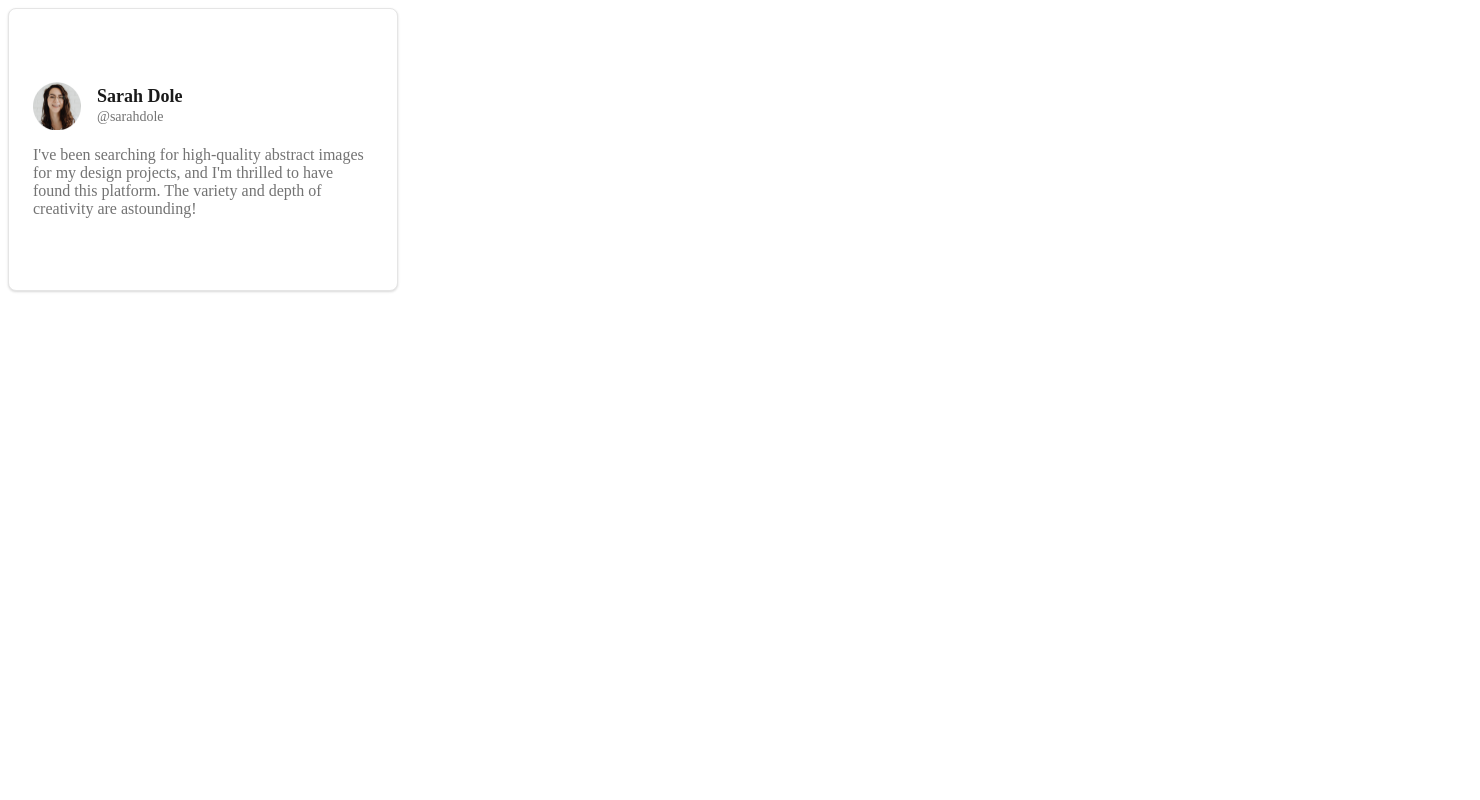
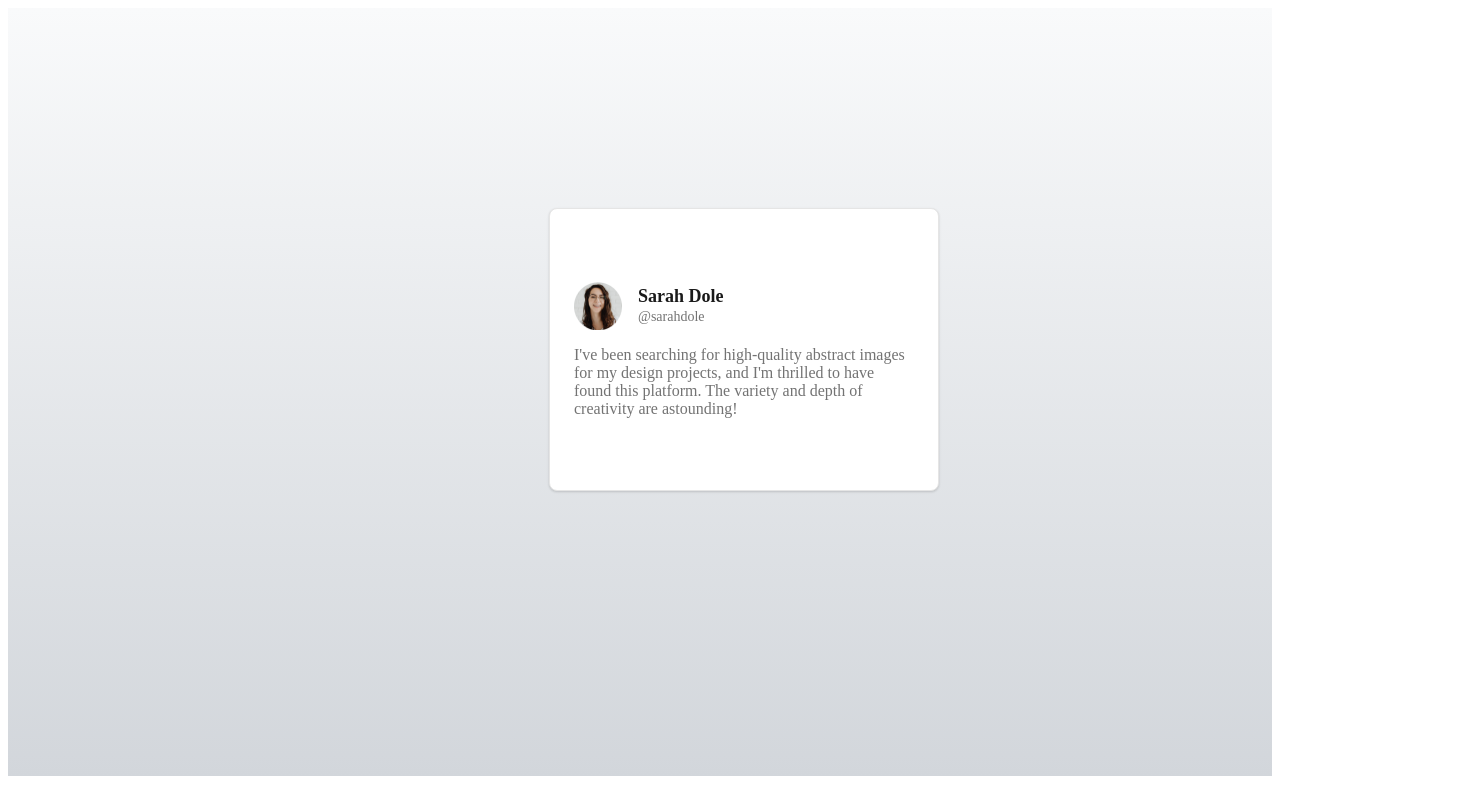
Before and after one commit to amandaguan-ag/marketing, a Next.js app: page / in a window 1280 px wide. Shown: the whole page, 1480 px wide, since content can reach past the window. Built offline with nearby package versions, Linux system fonts and the light colour scheme.

Commit message:
position in page center

```diff
--- a/src/pages/index.js
+++ b/src/pages/index.js
@@ -2,6 +2,8 @@ import Image from "next/image";
 
 export default function Home() {
   return (
+    <div className="page-container">
+      <div className="content-container">
         <div className="card">
           <div className="card-header">
             <div className="avatar">
@@ -21,9 +23,11 @@ export default function Home() {
           <div className="card-content">
             <span className="card-text">
               I've been searching for high-quality abstract images for my design
-          projects, and I'm thrilled to have found this platform. The variety
-          and depth of creativity are astounding!
+              projects, and I'm thrilled to have found this platform. The
+              variety and depth of creativity are astounding!
             </span>
+          </div>
+        </div>
       </div>
     </div>
   );
--- a/src/styles/globals.css
+++ b/src/styles/globals.css
@@ -1,3 +1,19 @@
+.page-container {
+  height: 768px;
+  display: flex;
+  flex-direction: column;
+  background: linear-gradient(to bottom, #f9fafb, #d2d6db);
+}
+
+.content-container {
+  height: 768px;
+  width: 1440px;
+  display: flex;
+  flex-direction: column;
+  align-items: center;
+  padding: 200px 16px;
+}
+
 .card {
   height: 233px;
   width: 340px;
@@ -11,7 +27,7 @@
   border-width: 1px;
   border-style: solid;
   border-color: #e5e5e5;
-  box-shadow: 0px 1px 2px 0 rgb(0 0 0 / 0.06), 0px 1px 3px 0 rgb(0 0 0 / 0.1);
+  box-shadow: 0px 1px 2px 0 rgb(0 0 0 / 0.06), 0px 1px 3px 0 rgb(0 0 0 / 0.10);
 }
 
 .card-header {
@@ -30,7 +46,6 @@
 .avatar-image {
   width: 100%;
   height: 100%;
-  object-cover: cover;
 }
 
 .user-info {
```
Lines whose indentation alone changed are shown as unchanged.
